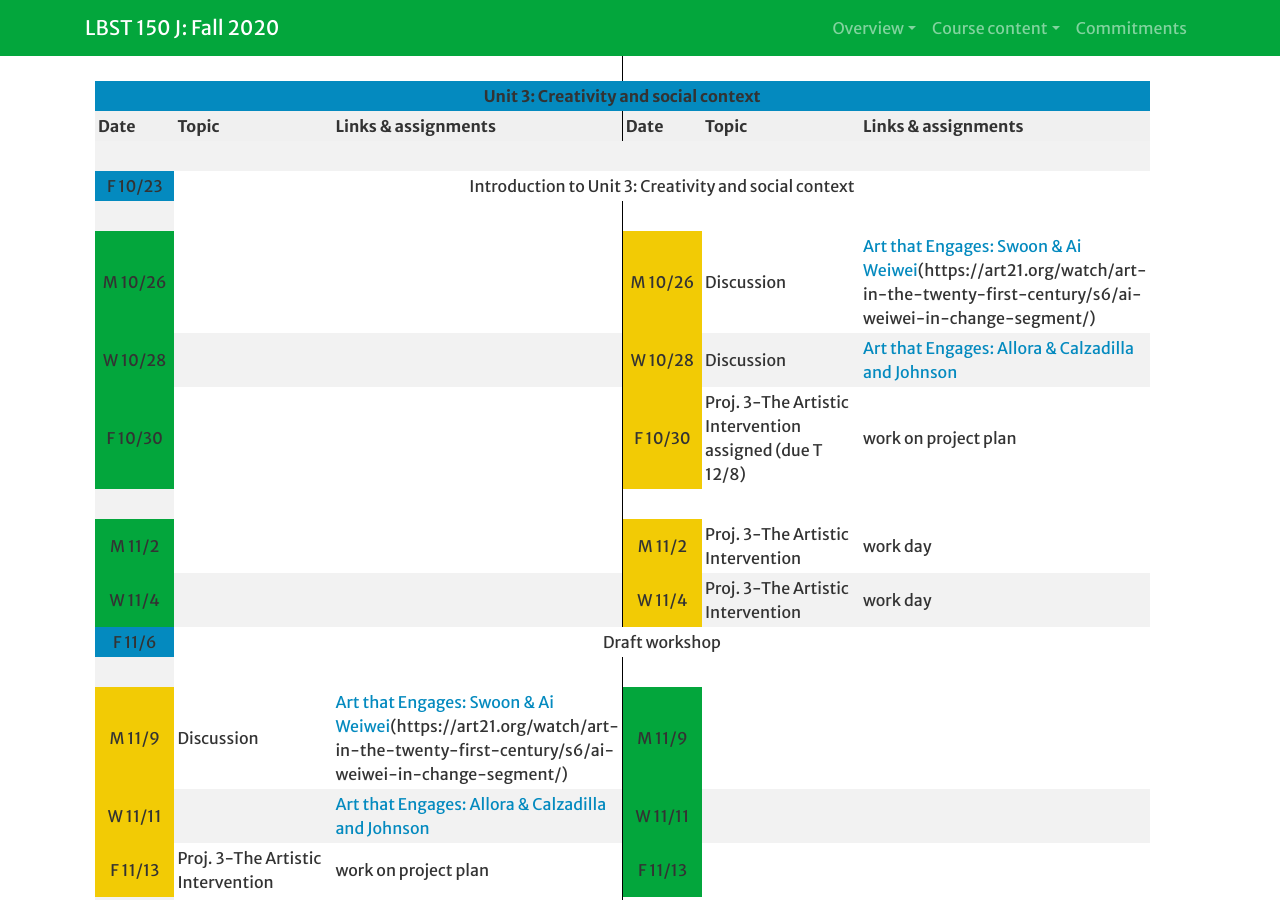
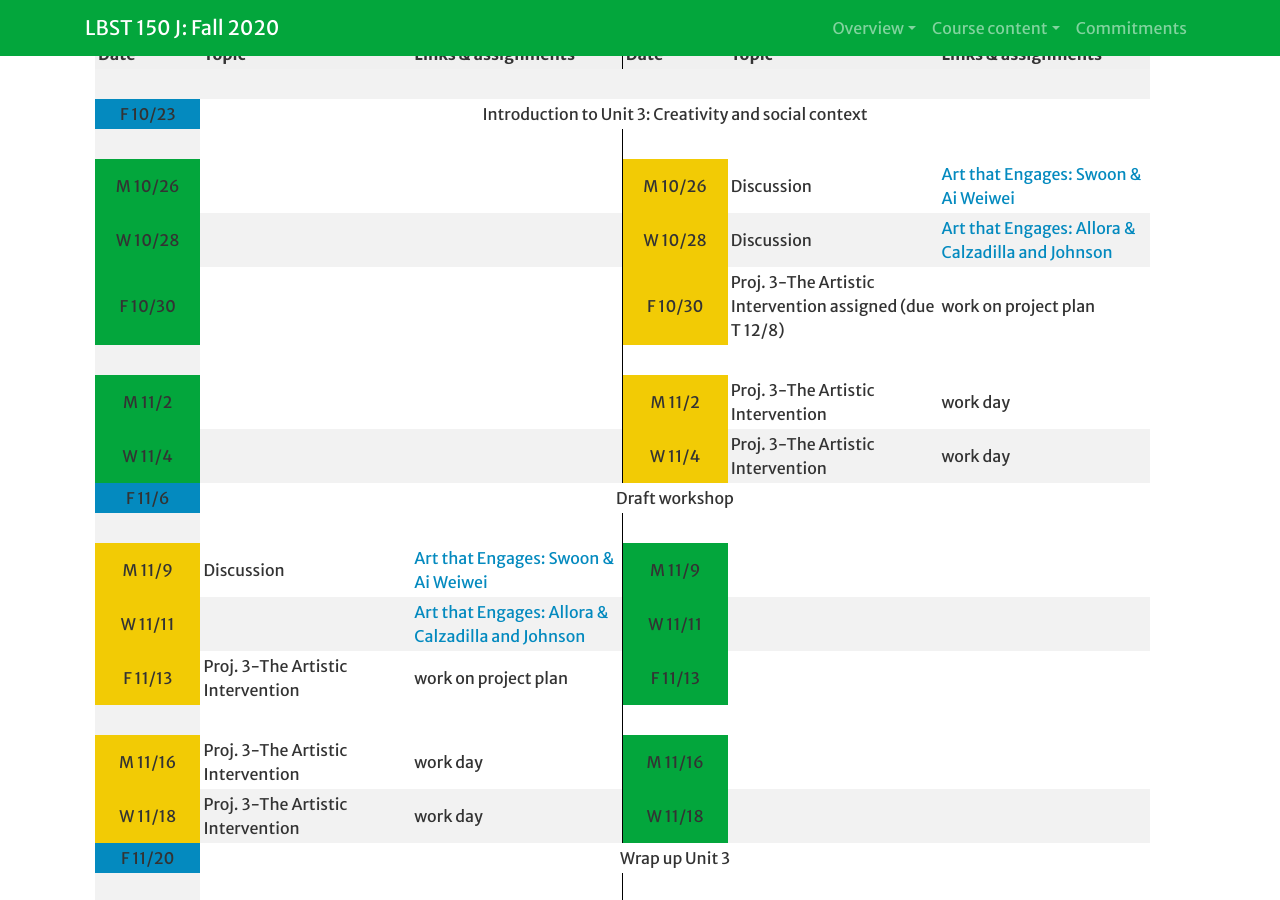
Before and after one commit to Hendrix-CS/creativity-TEC, a Jekyll site: the page built from index.md, in a window 1280 px wide and 900 px high, scrolled down 3782 px. Built offline with Jekyll 4.4.1, drawn with Linux system fonts in a browser that asks for light colours; a script that is not in the unit is left out; our own code applies the rules of GitHub Pages for plain Markdown files; some of the changed lines change nothing that is shown.

Commit message:
Update _config.yml

```diff
--- a/_config.yml
+++ b/_config.yml
@@ -370,7 +370,7 @@ calendar:
 
     instr2: gill
     topic2: "Discussion"
-    notes2: "[Art that Engages: Swoon & Ai Weiwei](https://www.youtube.com/watch?v=5298KZuW_JE)(https://art21.org/watch/art-in-the-twenty-first-century/s6/ai-weiwei-in-change-segment/)"
+    notes2: "[Art that Engages: Swoon & Ai Weiwei](https://www.youtube.com/watch?v=5298KZuW_JE)"
 
   - date: W 10/28
 
@@ -421,7 +421,7 @@ calendar:
 
     instr1: gill
     topic1: "Discussion"
-    notes1: "[Art that Engages: Swoon & Ai Weiwei](https://www.youtube.com/watch?v=5298KZuW_JE)(https://art21.org/watch/art-in-the-twenty-first-century/s6/ai-weiwei-in-change-segment/)"
+    notes1: "[Art that Engages: Swoon & Ai Weiwei](https://www.youtube.com/watch?v=5298KZuW_JE)"
 
     instr2: yorgey
     topic2: ""
```
